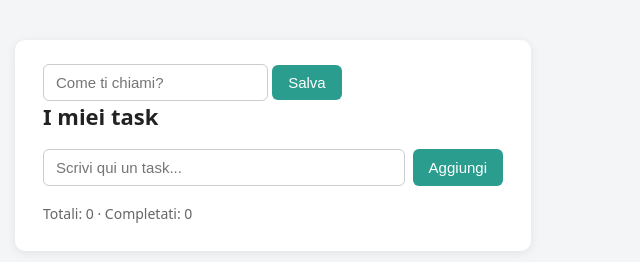
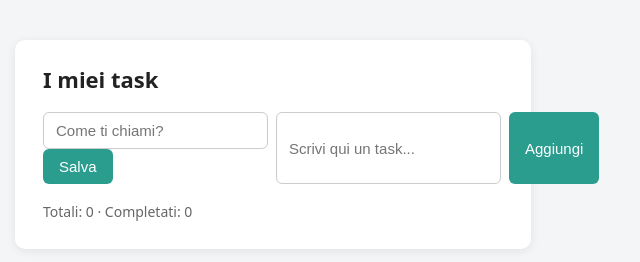
Before and after one commit to NikkeOnFire/TPI5BI, a website built with Vite: page settimana5/index.html in a window 1280 px wide. Shown: the whole page, without its empty margins (367-1007 px from the left). Built offline with nearby package versions, Linux system fonts and the light colour scheme.

Commit message:
Non funziona per qualche motivo. Anche Copilot dice che è giusto. Crisi panico e terrore

```diff
--- a/settimana5/index.html
+++ b/settimana5/index.html
@@ -7,9 +7,9 @@
 </head>
 <body>
   <main>
-    <div id="benvenuto"></div>
     <h1>I miei task</h1>
     <form id="form-task">
+    <div id="benvenuto"></div>
       <input
         type="text"
         id="campo-task"
--- a/settimana5/src/main.js
+++ b/settimana5/src/main.js
@@ -1,6 +1,7 @@
 import "./style.css"
 
 /* ================= 1. STATO ================= */
+
 const CHIAVE = "todo-tasks"
 const CHIAVE_NOME = "todo-nome"
 const box = document.querySelector("#benvenuto")
@@ -25,6 +26,8 @@ function renderBenvenuto() {
     renderBenvenuto()          // ridisegna: ora mostra il saluto
   })
 }
+
+renderBenvenuto()
 
 renderBenvenuto()
 function caricaStato() {
```
